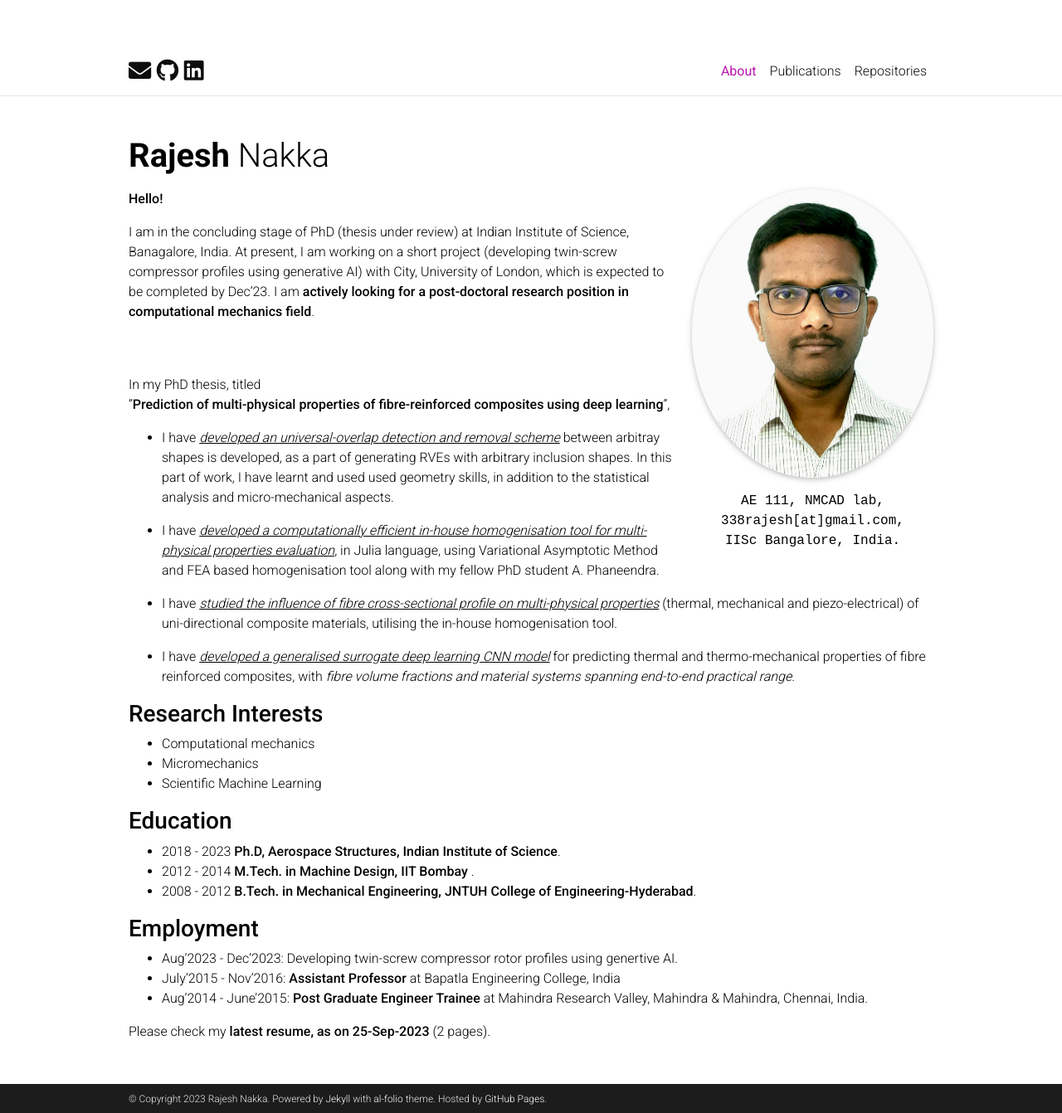
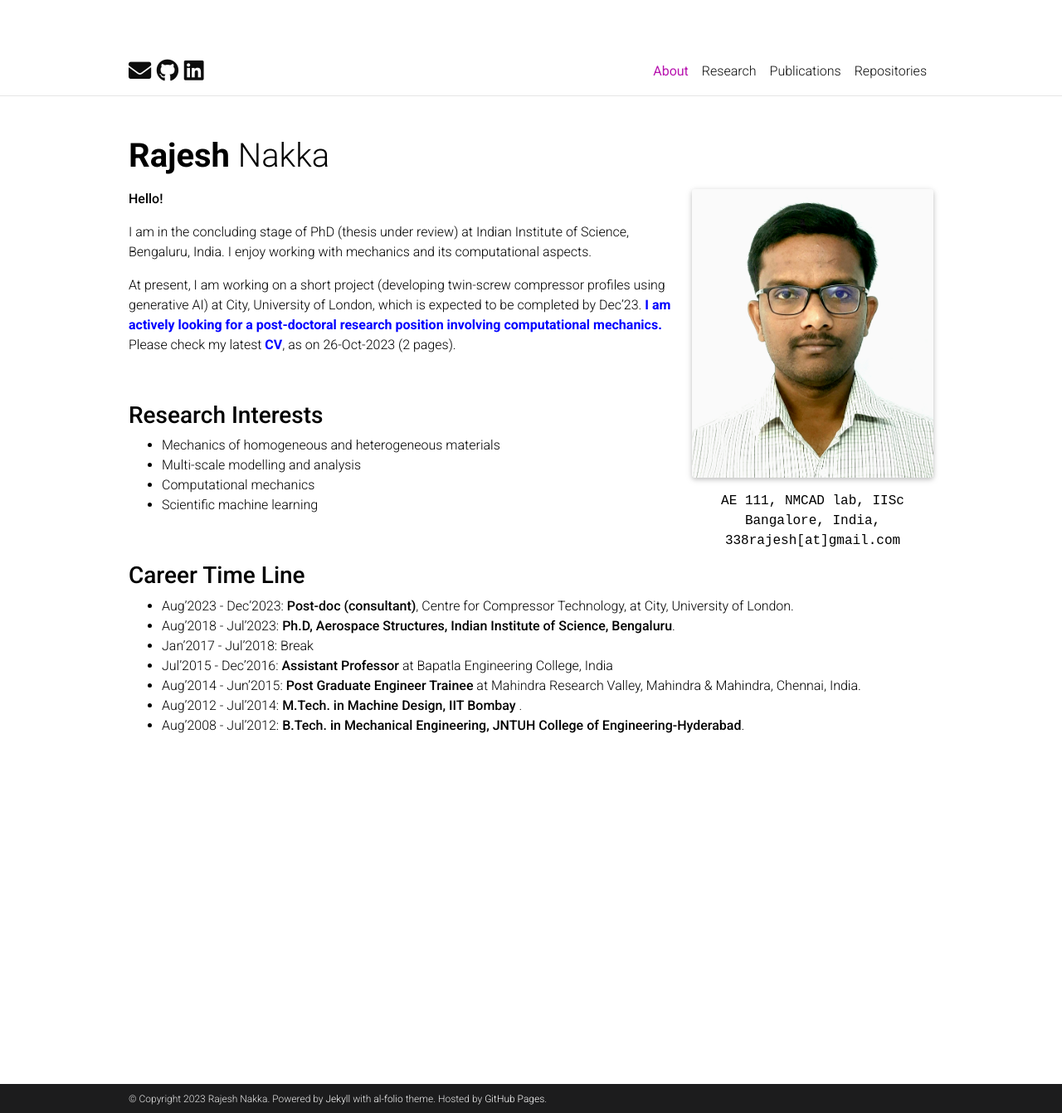
Before and after one commit to 338rajesh/338rajesh.github.io, a Jekyll site: the page built from _pages/about.md, in a window 1280 px wide and 1342 px high. Shown: the whole window at 83% size. Built offline with Jekyll 4.4.1, drawn with Linux system fonts in a browser that asks for light colours; comment, search, counter and statistics services are not loaded; a style sheet for code colours, icons or effects is not loaded.

Commit message:
Updated resume and added research section.

```diff
--- a/_pages/about.md
+++ b/_pages/about.md
@@ -2,15 +2,16 @@
 layout: about
 title: About
 permalink: /
+nav: false
 subtitle:
 
 profile:
   align: centre
   image: prof_pic.jpg
-  image_circular: true # crops the image to make it circular
+  image_circular: false # crops the image to make it circular
   address: >
-    <p style="text-align: center;>AE 111, NMCAD lab, <br> 338rajesh[at]gmail.com, <br> IISc Bangalore, India.</p>
-    <p style="text-align: center;>AE 111, NMCAD lab, <br> 338rajesh[at]gmail.com, <br> IISc Bangalore, India.</p>
+    <p style="text-align: center;>AE 111, NMCAD lab, IISc Bangalore, India, <br> 338rajesh[at]gmail.com</p>
+    <p style="text-align: center;>AE 111, NMCAD lab, IISc Bangalore, India, <br> 338rajesh[at]gmail.com</p>
 
 news: false  # includes a list of news items
 latest_posts: false  # includes a list of the newest posts
@@ -21,31 +22,36 @@ social: false  # includes social icons at the bottom of the page
 
 **Hello!**
 
- I am in the concluding stage of PhD (thesis under review) at Indian Institute of Science, Banagalore, India. At present, I am working on a short project (developing twin-screw compressor profiles using generative AI) with City, University of London, which is expected to be completed by Dec'23.
- I am **actively looking for a post-doctoral research position in computational mechanics field**.
+ I am in the concluding stage of PhD (thesis under review) at Indian Institute of Science, Bengaluru, India. I enjoy working with mechanics and its computational aspects.
 
-<br/><br/>
-In my PhD thesis, titled<br/>
-"**Prediction of multi-physical properties of fibre-reinforced composites using deep learning**",
 
-+ I have <ins>*developed an universal-overlap detection and removal scheme*</ins> between arbitray shapes is developed, as a part of generating RVEs with arbitrary inclusion shapes. In this part of work, I have learnt and used used geometry skills, in addition to the statistical analysis and micro-mechanical aspects.
+ At present, I am working on a short project (developing twin-screw compressor profiles using generative AI) at City, University of London, which is expected to be completed by Dec'23.
+<span style="color: blue; font-weight: bold;">I am actively looking for a post-doctoral research position involving computational mechanics.</span> Please check my latest [<span style="color: blue; font-weight: bold;">CV</span>](/assets/pdf/resume_26102023.pdf), as on 26-Oct-2023  (2 pages).
 
-+ I have <ins>*developed a computationally efficient in-house homogenisation tool for multi-physical properties evaluation*</ins>, in Julia language, using Variational Asymptotic Method and FEA based homogenisation tool along with my fellow PhD student A. Phaneendra.
-
-+ I have *<ins>studied the influence of fibre cross-sectional profile on multi-physical properties</ins>* (thermal, mechanical and piezo-electrical) of uni-directional composite materials, utilising the in-house homogenisation tool.
-
-+ I have *<ins>developed a generalised surrogate deep learning CNN model</ins>* for predicting thermal and thermo-mechanical properties of fibre reinforced composites, with *fibre volume fractions and material systems spanning end-to-end practical range*.
+<br>
 
 ### **Research Interests**
 
+* Mechanics of homogeneous and heterogeneous materials
+* Multi-scale modelling and analysis
 * Computational mechanics
-* Micromechanics
-* Scientific Machine Learning
+* Scientific machine learning
 
-### **Education**
+<br>
+### **Career Time Line**
+
+* Aug'2023 - Dec'2023: **Post-doc (consultant)**, Centre for Compressor Technology, at City, University of London.
+* Aug'2018 - Jul'2023: **Ph.D, Aerospace Structures, Indian Institute of Science, Bengaluru**.
+* Jan'2017 - Jul'2018: Break
+* Jul'2015 - Dec'2016: **Assistant Professor** at Bapatla Engineering College, India
+* Aug'2014 - Jun'2015: **Post Graduate Engineer Trainee** at Mahindra Research Valley, Mahindra & Mahindra, Chennai, India.
+* Aug'2012 - Jul'2014: **M.Tech. in Machine Design, IIT Bombay** .
+* Aug'2008 - Jul'2012: **B.Tech. in Mechanical Engineering, JNTUH College of Engineering-Hyderabad**.
+
+
+<!-- ### **Education**
 
 * 2018 - 2023 **Ph.D, Aerospace Structures, Indian Institute of Science**.
-  <!-- * multi-physical properties prediction of fibre-reinforced composites using deep learning -->
 * 2012 - 2014 **M.Tech. in Machine Design, IIT Bombay** .
 * 2008 - 2012 **B.Tech. in Mechanical Engineering, JNTUH College of Engineering-Hyderabad**.
 
@@ -53,6 +59,4 @@ In my PhD thesis, titled<br/>
 
 * Aug'2023 - Dec'2023: Developing twin-screw compressor rotor profiles using genertive AI.
 * July'2015 - Nov'2016: **Assistant Professor** at Bapatla Engineering College, India
-* Aug'2014 - June'2015: **Post Graduate Engineer Trainee** at Mahindra Research Valley, Mahindra & Mahindra, Chennai, India.
-
-Please check my [**latest resume, as on 25-Sep-2023**](/assets/pdf/resume_25092023.pdf)  (2 pages).
+* Aug'2014 - Jun'2015: **Post Graduate Engineer Trainee** at Mahindra Research Valley, Mahindra & Mahindra, Chennai, India. -->
--- /dev/null
+++ b/notes.txt
@@ -0,0 +1,2 @@
+to add a menu item,
+    add 'nav: true' in the header
```
Also changed, not shown: _pages/projects.md (+1 -49 lines), _pages/research.md (added, +79 -0 lines), README11.md (renamed from README.md), _pages/publications.md (line endings or trailing spaces), assets/img/9.jpg (deleted), 1 other file.
